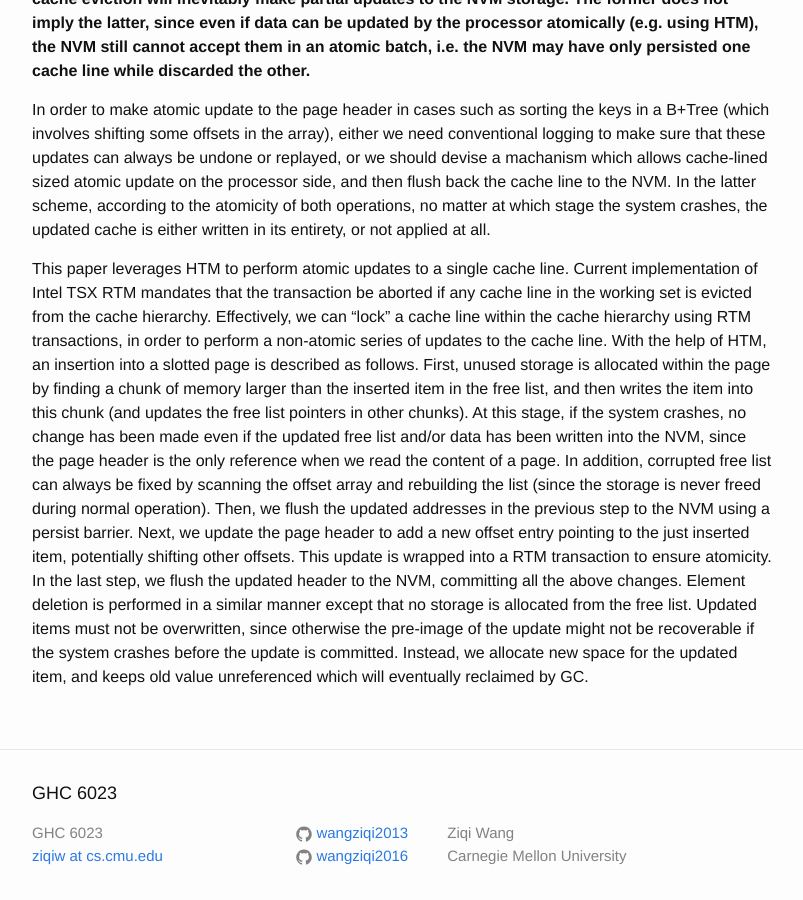
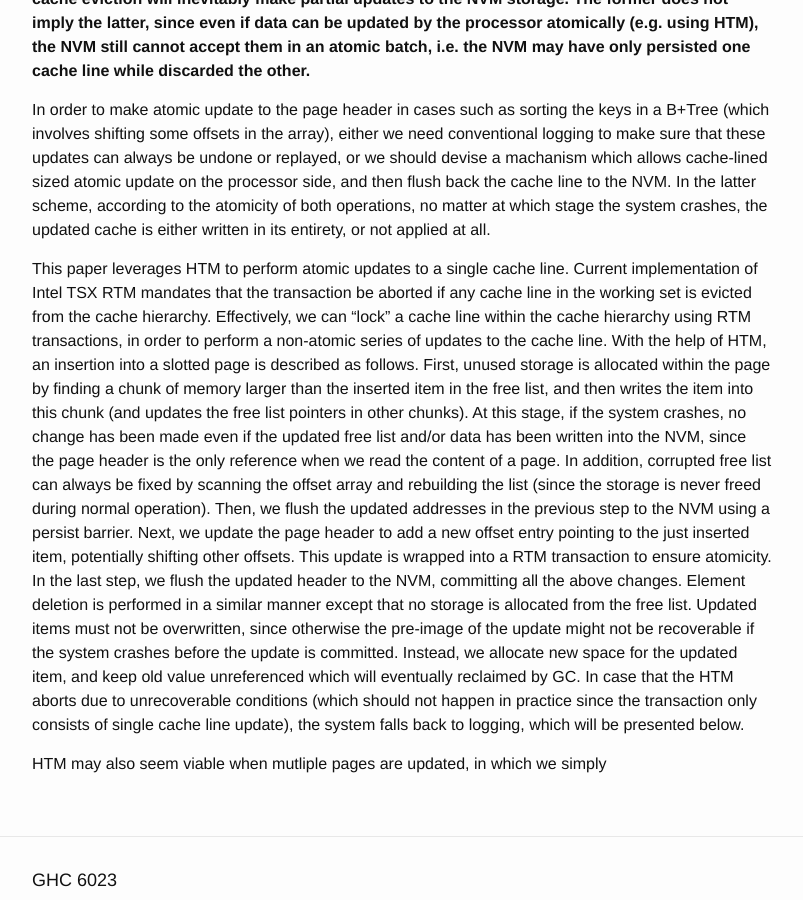
Before and after one commit to wangziqi2013/wangziqi2013.github.io, a Jekyll site: the page built from _posts/2019-10-25-fash-fast.markdown, in a window 1280 px wide and 900 px high, scrolled down 1741 px. Shown: the whole window, without its empty margins (238-1041 px from the left). Built offline with Jekyll 4.4.1, drawn with Linux system fonts in a browser that asks for light colours.

Commit message:
Adding fall back path

```diff
--- a/_posts/2019-10-25-fash-fast.markdown
+++ b/_posts/2019-10-25-fash-fast.markdown
@@ -84,5 +84,9 @@ offset entry pointing to the just inserted item, potentially shifting other offs
 transaction to ensure atomicity. In the last step, we flush the updated header to the NVM, committing all the above changes.
 Element deletion is performed in a similar manner except that no storage is allocated from the free list. Updated items
 must not be overwritten, since otherwise the pre-image of the update might not be recoverable if the system crashes before
-the update is committed. Instead, we allocate new space for the updated item, and keeps old value unreferenced which will
-eventually reclaimed by GC.
+the update is committed. Instead, we allocate new space for the updated item, and keep old value unreferenced which will
+eventually reclaimed by GC. In case that the HTM aborts due to unrecoverable conditions (which should not happen in practice
+since the transaction only consists of single cache line update), the system falls back to logging, which will be
+presented below.
+
+HTM may also seem viable when mutliple pages are updated, in which we simply
```
